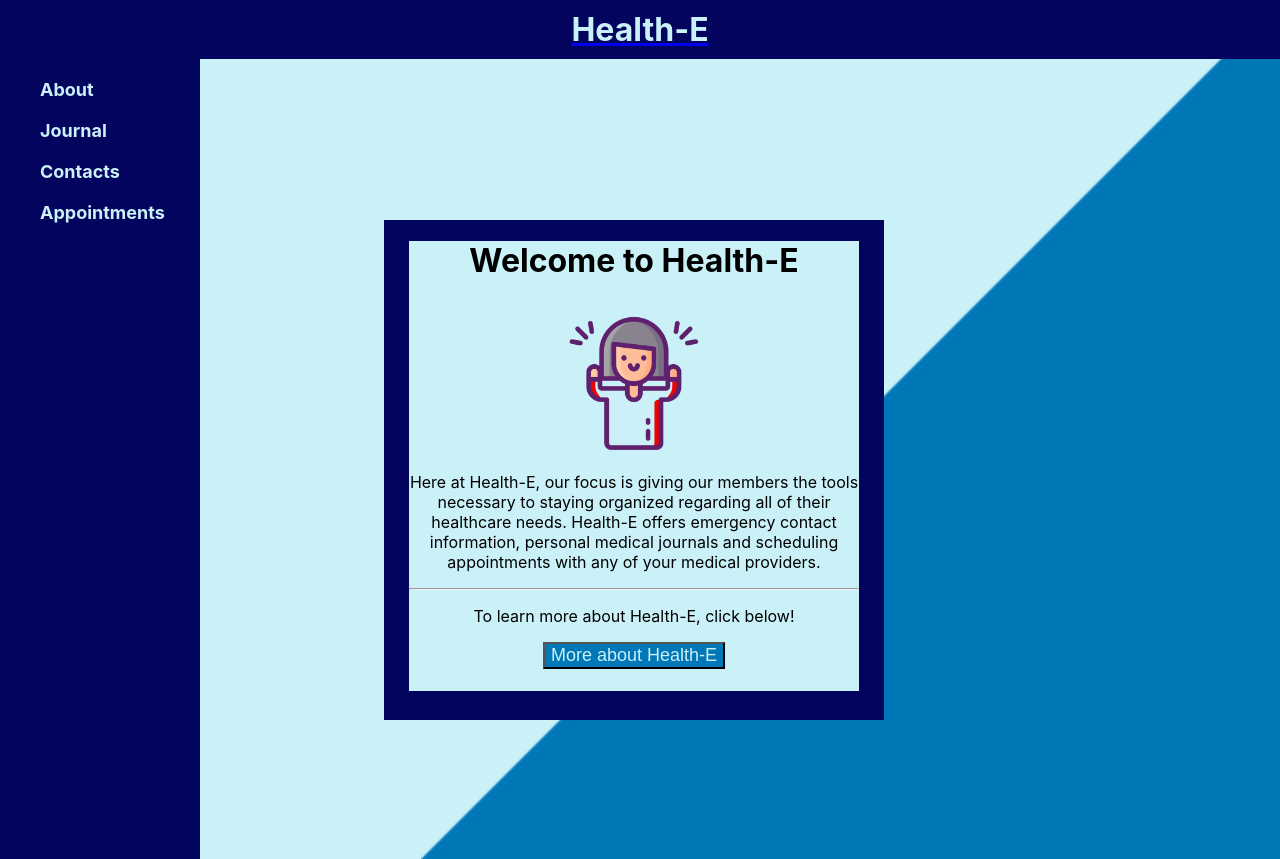
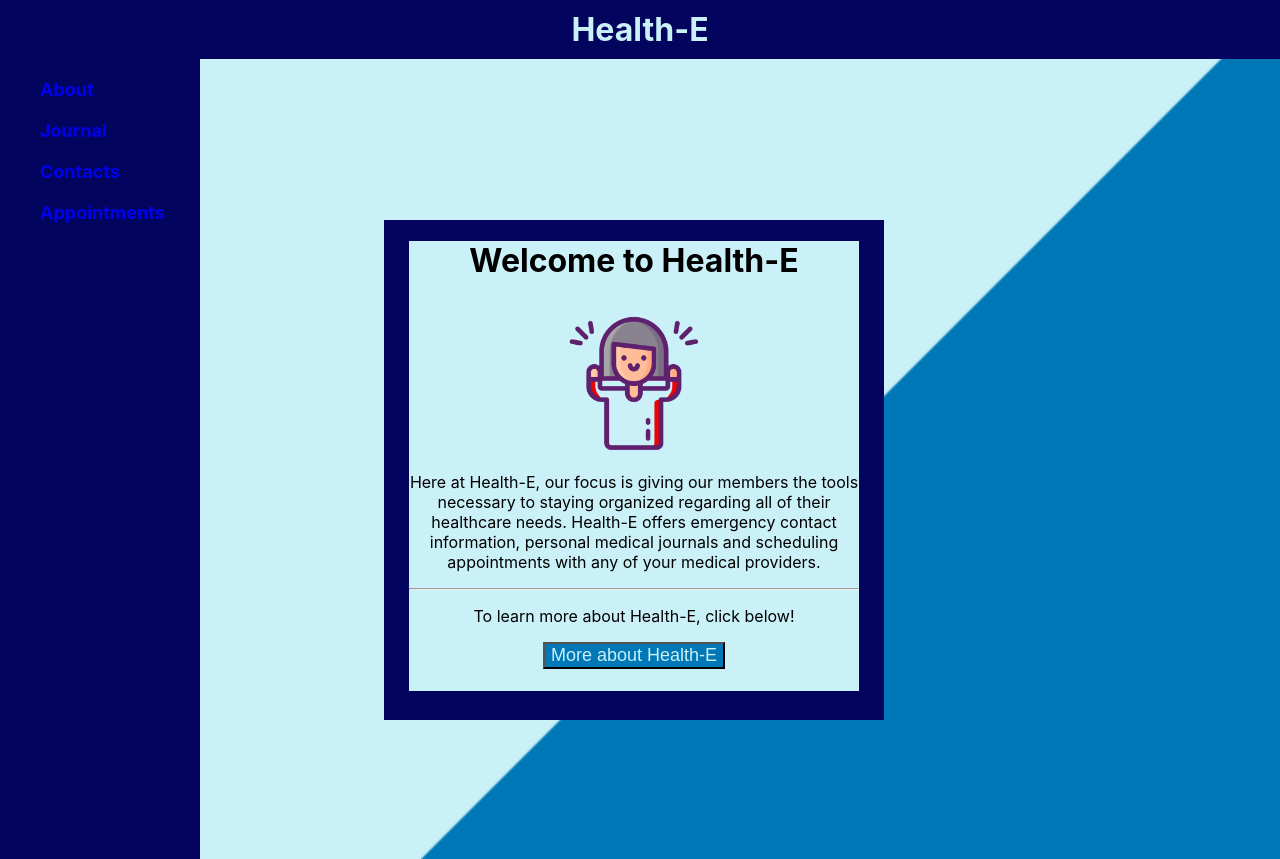
Before and after one commit to gfou20/health-e, a React (Create React App) app: page / in a window 1280 px wide. Built offline with nearby package versions, Linux system fonts and the light colour scheme.

Commit message:
create about page and add links and routes

```diff
--- a/src/App.css
+++ b/src/App.css
@@ -4,6 +4,10 @@
   background-size: contain;
   background-repeat: no-repeat;
   background-position: right;
+}
+
+.App a, h1 {
+  text-decoration: none;
 }
 
 .box1 {
--- a/src/App.jsx
+++ b/src/App.jsx
@@ -3,6 +3,7 @@ import { Route, Routes } from 'react-router-dom';
 import Title from './components/Title/Title';
 import NavBar from './components/NavBar/NavBar';
 import Home from './pages/Home/Home';
+import About from './pages/About/About';
 
 function App() {
   return (
@@ -13,6 +14,7 @@ function App() {
           <div className='box2'>
             <Routes>
               <Route path='/' element={<Home />} />
+              <Route path='/about' element={<About />} />
             </Routes>
           </div>
         </div>
--- a/src/components/NavBar/NavBar.jsx
+++ b/src/components/NavBar/NavBar.jsx
@@ -1,13 +1,14 @@
+import { Link } from 'react-router-dom'
 import styles from './NavBar.module.css'
 
 function NavBar() {
   return (
     <nav className={styles.nav}>
       <ul>
-        <li>About</li>
-        <li>Journal</li>
-        <li>Contacts</li>
-        <li>Appointments</li>
+      <Link to='/about'><li>About</li></Link>
+        <Link to='/journal'><li>Journal</li></Link>
+        <Link to='/contacts'><li>Contacts</li></Link>
+        <Link to='/appointments'><li>Appointments</li></Link>
       </ul>
     </nav>
   )
--- /dev/null
+++ b/src/pages/About/About.jsx
@@ -0,0 +1,7 @@
+function About() {
+  return (
+    <h1>About Health-E</h1>
+  )
+}
+
+export default About
--- a/src/pages/Home/Home.jsx
+++ b/src/pages/Home/Home.jsx
@@ -1,3 +1,4 @@
+import { Link } from 'react-router-dom'
 import styles from './Home.module.css'
 
 function Home() {
@@ -9,7 +10,7 @@ function Home() {
         <p>Here at Health-E, our focus is giving our members the tools necessary to staying organized regarding all of their healthcare needs. Health-E offers emergency contact information, personal medical journals and scheduling appointments with any of your medical providers.</p>
         <hr />
         <p>To learn more about Health-E, click below!</p>
-        <button>More about Health-E</button>
+        <Link to='/about'><button>More about Health-E</button></Link>
       </div>
     </>
   )
```
Also changed, not shown: src/pages/About/About.module.css (added).
